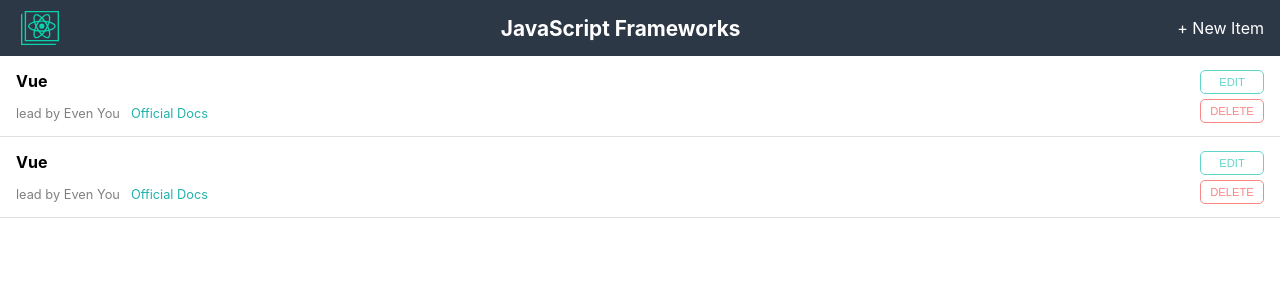
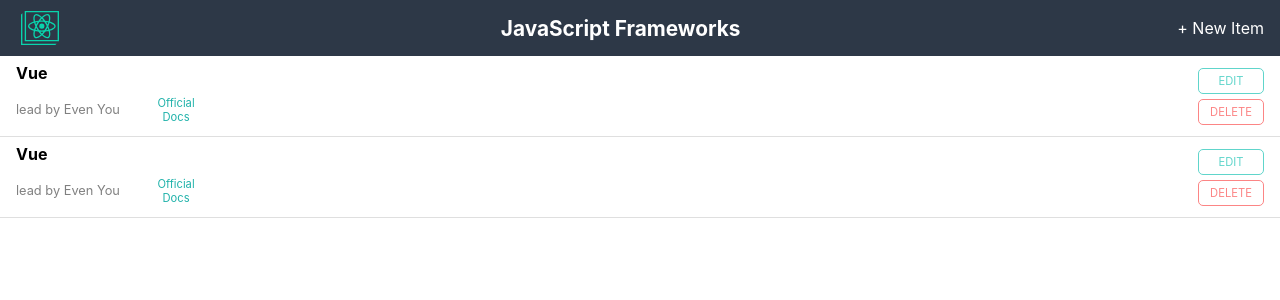
Before and after one commit to amberyiyao/mad9135-p1-react-crud-list, a React (Create React App) app: page /#/addNew in a window 1280 px wide. Shown: the top 300 px of the page. Built offline with nearby package versions, Linux system fonts and the light colour scheme.

Commit message:
changed the button element to Link

```diff
--- a/src/App.css
+++ b/src/App.css
@@ -27,36 +27,37 @@
   color: #09d3ac;
 }
 
-button{
+a{
   cursor: pointer;
   background-color: white;
   width: 4rem;
   padding: 5px 0;
   border-radius: 5px;
   font-size: 0.7rem;
+  text-decoration: none;
 }
 
-button:focus{
+a:focus{
   outline: none;
 }
 
-button.green{
+a.green{
   border: 1px solid rgb(96, 213, 203);
   color: rgb(96, 213, 203);
   margin-bottom: 5px;
 }
 
-button.green:active{
+a.green:active{
   color: white;
   background-color: rgb(96, 213, 203);
 }
 
-button.red{
+a.red{
   border: 1px solid rgb(252, 133, 133);
   color: rgb(252, 133, 133);
 }
 
-button.red:active{
+a.red:active{
   color: white;
   background-color: rgb(252, 133, 133);
 }
--- a/src/AppHeader.css
+++ b/src/AppHeader.css
@@ -21,6 +21,9 @@
 header a{
     color: white;
     text-decoration: none;
+    background: none;
+    width: auto;
+    font-size: 1rem;
 }
 
 header a:active{
--- a/src/AppHeader.js
+++ b/src/AppHeader.js
@@ -2,6 +2,7 @@
 import logo from './logo.svg';
 import './AppHeader.css'
 import { Link } from 'react-router-dom'
+
 
 
 function Header(){
--- a/src/ListItem.js
+++ b/src/ListItem.js
@@ -1,5 +1,8 @@
 import React from 'react';
 import './ListItem.css'
+
+import { BrowserRouter as Router, Route, Link, Switch } from 'react-router-dom'
+
 
 function ListItem(props){
     return (
@@ -8,12 +11,12 @@
                 <p>{props.item.name}</p>
                 <div>
                     <p>lead by {props.item.lead}</p>
-                    <a href={props.item.docsURL}>Official Docs</a>
+                    <a href={props.item.docsURL} target="_black">Official Docs</a>
                 </div>
             </div>
             <div className="actions">
-                <button className="edit green">EDIT</button>
-                <button className="delete red">DELETE</button>
+                <Link className="edit green">EDIT</Link>
+                <Link className="delete red">DELETE</Link>
             </div>
         </div>
     )
--- a/src/NewItemView.js
+++ b/src/NewItemView.js
@@ -1,5 +1,7 @@
 import React from 'react';
 import './NewItemView.css'
+import { BrowserRouter as Router, Route, Link, Switch } from 'react-router-dom'
+
 
 function NewItemView(){
     return <div className="addNew">
@@ -18,8 +20,8 @@
             </div>
         </div>
         <div className="actions">
-            <button className="save green">SAVE</button>
-            <button className="cancel red">CANCEL</button>
+            <Link className="save green">SAVE</Link>
+            <Link className="cancel red">CANCEL</Link>
         </div>
     </div>
 }
```
